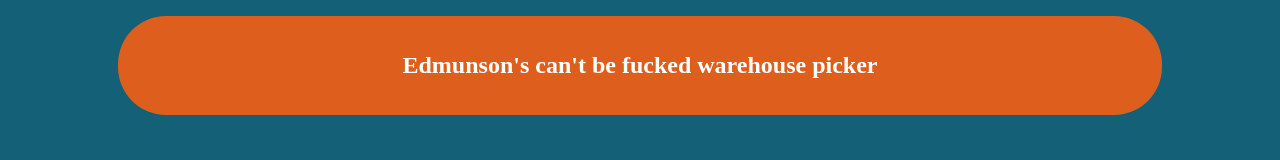
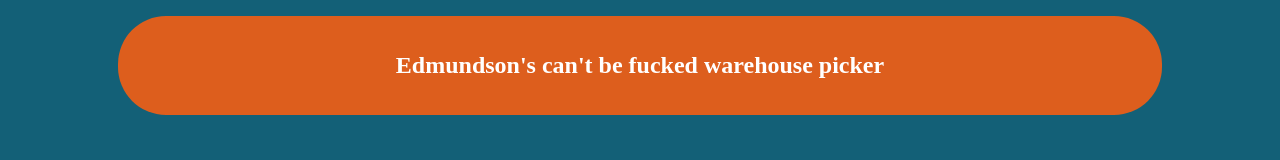
Before and after one commit to hpro97/whoHasToDoIt, a plain HTML site: page index.html in a window 1280 px wide. Shown: the top 160 px of the page. Drawn offline with Linux system fonts and the light colour scheme.

Commit message:
fix typo

```diff
--- a/index.html
+++ b/index.html
@@ -12,7 +12,7 @@
    <section id="banner">
       <div class="box">
          <h1>
-            Edmunson's can't be fucked warehouse picker
+            Edmundson's can't be fucked warehouse picker
          </h1>
       </div>
    </section>
```
